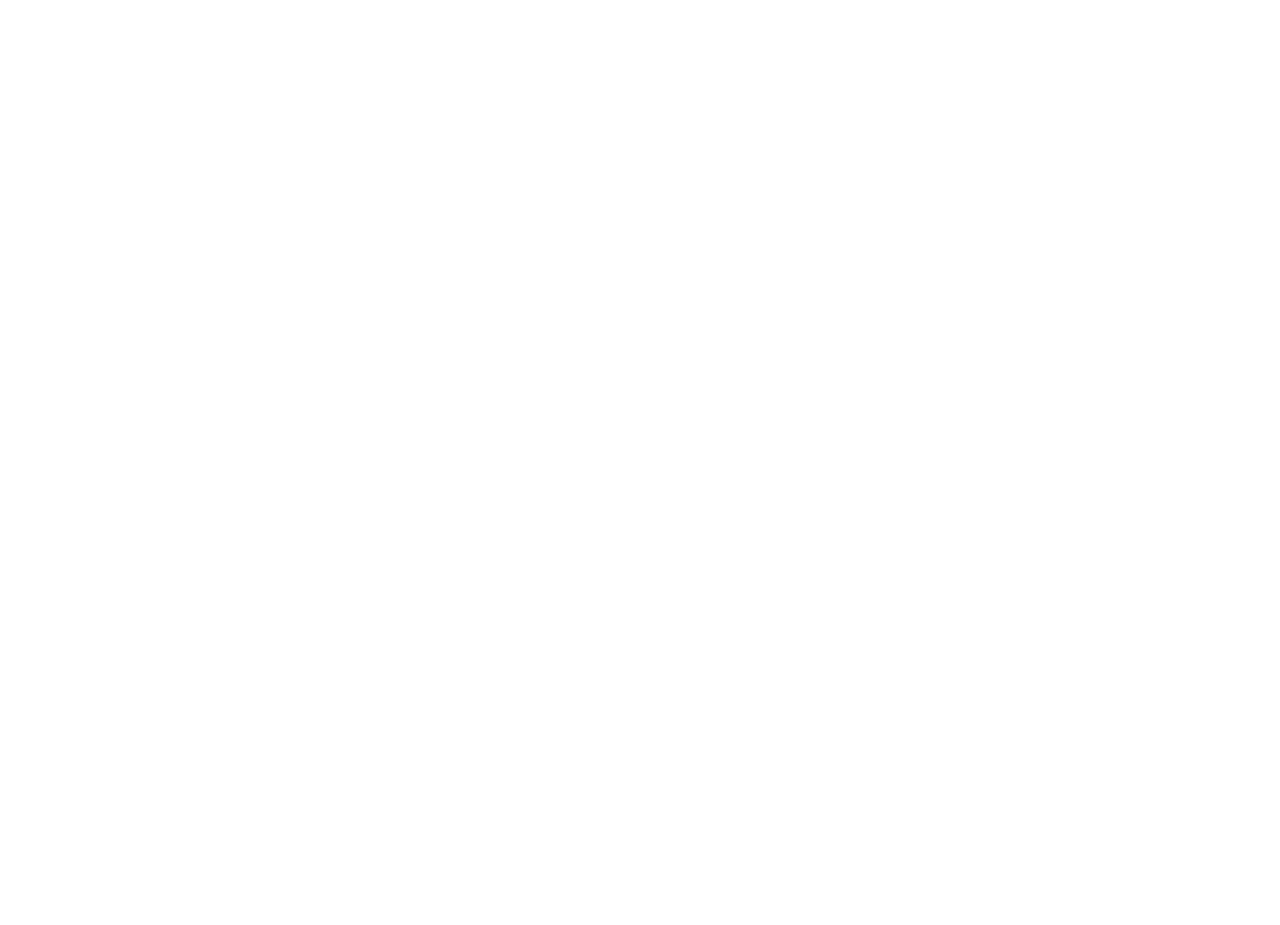
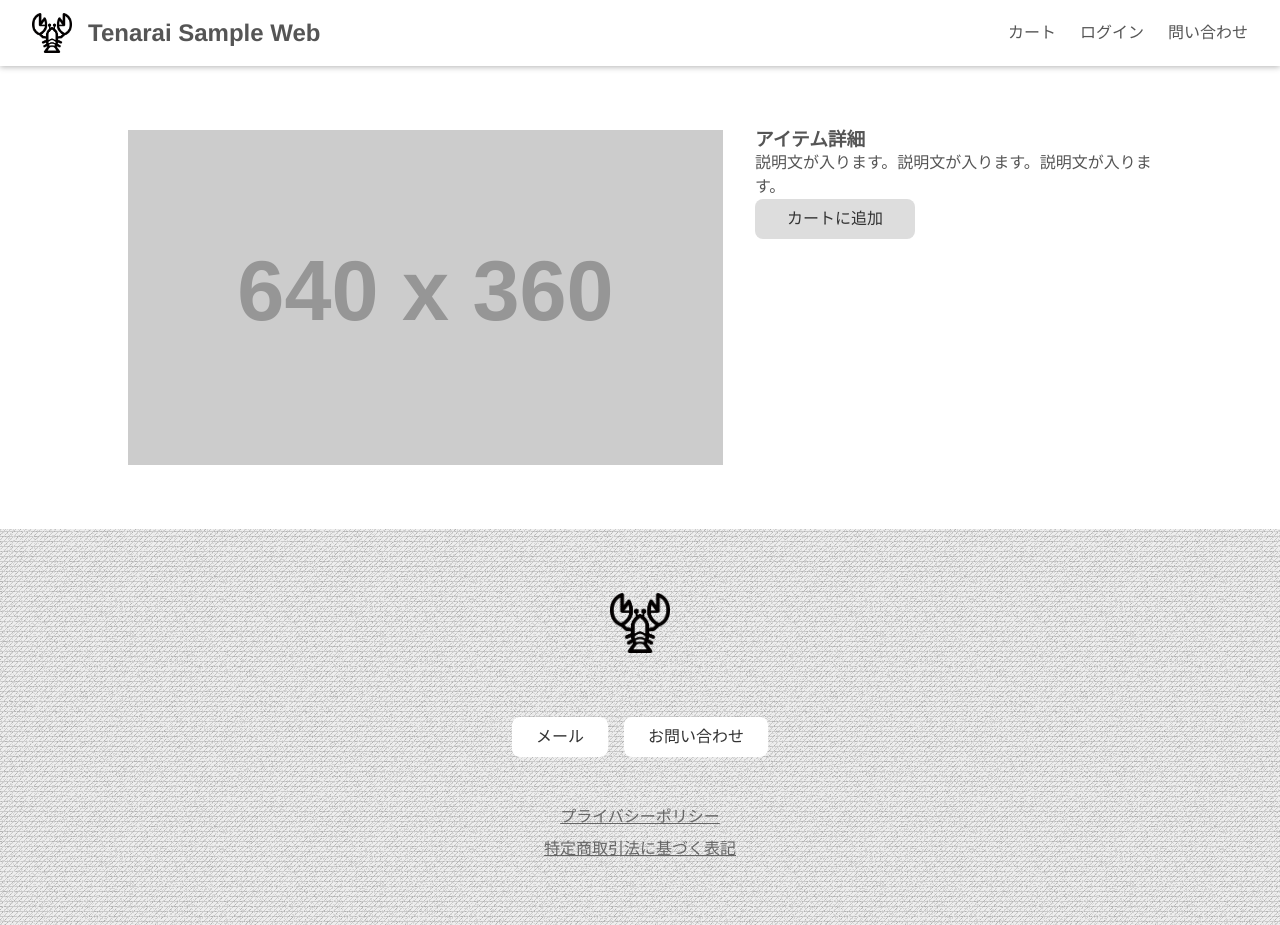
Before and after one commit to TENARAI-inc/tenarai, a Nuxt app in the folder apps/tenarai-sample-web/: page /items/1 in a window 1280 px wide. Before the commit this address had no page. Before the commit the page ends 800 px from the top, so only its background shows below. Built offline with nearby package versions, Linux system fonts and the light colour scheme.

Commit message:
feat: wip item-detail

```diff
--- a/apps/tenarai-sample-web/assets/css/app.css
+++ b/apps/tenarai-sample-web/assets/css/app.css
@@ -43,6 +43,9 @@
   --z-header: 90;
   --z-dialog: 100;
   --z-cover-loading: 200;
+
+  --button-width: 160px;
+  --button-height: 40px;
 }
 
 html {
--- /dev/null
+++ b/apps/tenarai-sample-web/components/Button.vue
@@ -0,0 +1,93 @@
+<template>
+  <button
+    :disabled="props.disabled"
+    class="Button"
+    :class="{
+      '-color': props.color,
+      '-disabled': props.disabled,
+      '-secondary': props.secondary,
+      '-loading': props.loading,
+    }"
+    @click.stop="$event"
+  >
+    <Loading v-if="loading" class="Button__Loading" />
+    <template v-else>
+      {{ props.label }}
+    </template>
+  </button>
+</template>
+
+<script setup lang="ts">
+  import Loading from '@/components/Loading.vue';
+
+  const props = defineProps({
+    label: {
+      type: String,
+      default: '',
+    },
+    disabled: {
+      type: Boolean,
+      default: false,
+    },
+    color: {
+      type: Boolean,
+      default: false,
+    },
+    secondary: {
+      type: Boolean,
+      default: false,
+    },
+    loading: {
+      type: Boolean,
+      default: false,
+    },
+  });
+</script>
+
+<style scoped>
+  @import '~/assets/css/_vue.css';
+
+  .Button {
+    --loading-size: 20px;
+
+    display: flex;
+    align-items: center;
+    justify-content: center;
+    background-color: #ddd;
+    width: var(--button-width);
+    height: var(--button-height);
+    color: var(--color-dark);
+    padding: var(--space-8) var(--space-16);
+    border-radius: calc(var(--unit) * 1);
+    border: none;
+    cursor: pointer;
+    line-height: 1;
+
+    &.-color {
+      background-color: var(--color-base);
+      color: white;
+    }
+    &.-disabled {
+      opacity: 0.3;
+      pointer-events: none;
+    }
+    &.-secondary {
+      border: solid 1px var(--color-base);
+      color: var(--color-base);
+      background-color: white;
+    }
+    &.-loading {
+      pointer-events: none;
+      opacity: 0.6;
+      transition: opacity 0.4s ease;
+    }
+    &:hover {
+      opacity: 0.9;
+    }
+  }
+
+  .Button__Loading {
+    margin-left: auto;
+    margin-right: auto;
+  }
+</style>
--- a/apps/tenarai-sample-web/components/GlobalHeader.vue
+++ b/apps/tenarai-sample-web/components/GlobalHeader.vue
@@ -7,11 +7,11 @@
     </NuxtLink>
     <!-- 右側 -->
     <menu ref="menuRef" class="Header__Menu">
-      <li><NuxtLink to="/contact">問い合わせ</NuxtLink></li>
       <li>
-        <NuxtLink to="/booking"> 予約する </NuxtLink>
+        <NuxtLink to="/booking"> カート </NuxtLink>
       </li>
       <li><NuxtLink to="/">ログイン</NuxtLink></li>
+      <li><NuxtLink to="/contact">問い合わせ</NuxtLink></li>
     </menu>
   </header>
 </template>
--- /dev/null
+++ b/apps/tenarai-sample-web/components/Loading.vue
@@ -0,0 +1,27 @@
+<template>
+  <div class="loader"></div>
+</template>
+
+<style lang="css" scoped>
+  .loader {
+    --border-width: 2px;
+    --color1: transparent;
+    --color2: #f3f3f3;
+
+    border: var(--border-width) solid var(--color2);
+    border-radius: 50%;
+    border-top: var(--border-width) solid var(--color1);
+    border-bottom: var(--border-width) solid var(--color1);
+    width: var(--loading-size);
+    height: var(--loading-size);
+    animation: spin 1s linear infinite;
+  }
+  @keyframes spin {
+    0% {
+      transform: rotate(0deg);
+    }
+    100% {
+      transform: rotate(360deg);
+    }
+  }
+</style>
--- /dev/null
+++ b/apps/tenarai-sample-web/components/home/ItemDetail.vue
@@ -0,0 +1,34 @@
+<template>
+  <article class="ItemDetail">
+    <div class="ItemDetail__Image">
+      <img
+        class="ItemOne__Img"
+        src="https://fakeimg.pl/640x360/cccccc/fff?text=001.png"
+        alt=""
+      />
+    </div>
+    <div class="ItemDetail__Body">
+      <h1>アイテム詳細</h1>
+      <p>説明文が入ります。説明文が入ります。説明文が入ります。</p>
+      <Button label="カートに追加" />
+    </div>
+  </article>
+</template>
+
+<script setup lang="ts">
+  import Button from '@/components/Button.vue';
+</script>
+
+<style scoped>
+  @import '~/assets/css/_vue.css';
+
+  .ItemDetail {
+    display: flex;
+    width: 80%;
+    margin: 0 auto;
+  }
+
+  .ItemDetail__Body {
+    padding-left: var(--space-32);
+  }
+</style>
--- a/apps/tenarai-sample-web/components/home/ItemOne.vue
+++ b/apps/tenarai-sample-web/components/home/ItemOne.vue
@@ -1,6 +1,6 @@
 <template>
   <div class="ItemOne">
-    <NuxtLink class="ItemOne__Link" to="/item/001">
+    <NuxtLink class="ItemOne__Link" to="/items/001">
       <img
         class="ItemOne__Img"
         src="https://fakeimg.pl/640x360/cccccc/fff?text=001.png"
--- a/apps/tenarai-sample-web/nuxt.config.ts
+++ b/apps/tenarai-sample-web/nuxt.config.ts
@@ -1,6 +1,6 @@
 // https://nuxt.com/docs/api/configuration/nuxt-config
 export default defineNuxtConfig({
-  compatibilityDate: '2024-11-01',
+  compatibilityDate: '2025-05-07',
   devtools: { enabled: true },
   modules: ['@nuxt/image', '@nuxt/eslint'],
   css: ['~/assets/css/app.css'],
--- /dev/null
+++ b/apps/tenarai-sample-web/pages/items/[id].vue
@@ -0,0 +1,57 @@
+<template>
+  <main>
+    <GlobalHeader />
+    <!-- SectionHead -->
+    <!-- <section class="SectionHead">
+      <h1>Tenarai Sample Web</h1>
+      <p>Welcome to the Tenarai Sample Web!</p>
+    </section> -->
+    <!-- SectionList -->
+    <section class="SectionItemDetail">
+      <ItemDetail />
+    </section>
+
+    <GlobalFooter />
+  </main>
+</template>
+
+<script setup lang="ts">
+  import GlobalHeader from '@/components/GlobalHeader.vue';
+  import GlobalFooter from '@/components/GlobalFooter.vue';
+  import ItemDetail from '@/components/home/ItemDetail.vue';
+</script>
+
+<style scoped lang="css">
+  @import '~/assets/css/_vue.css';
+
+  .SectionHead {
+    text-align: center;
+    padding: var(--space-64) 0;
+    font-size: var(--font-size-18);
+
+    h1 {
+      font-size: var(--font-size-32);
+      margin-bottom: var(--space-16);
+    }
+  }
+  .SectionItemDetail {
+    padding: var(--space-64) 0 var(--space-64);
+  }
+  .SectionInfo {
+    text-align: center;
+    background-color: #333;
+    color: white;
+    padding: var(--space-64) var(--space-32);
+    height: 600px;
+
+    h2 {
+      font-size: var(--font-size-32);
+      margin-bottom: var(--space-32);
+    }
+
+    p {
+      font-size: var(--font-size-18);
+      margin-bottom: var(--space-16);
+    }
+  }
+</style>
```
